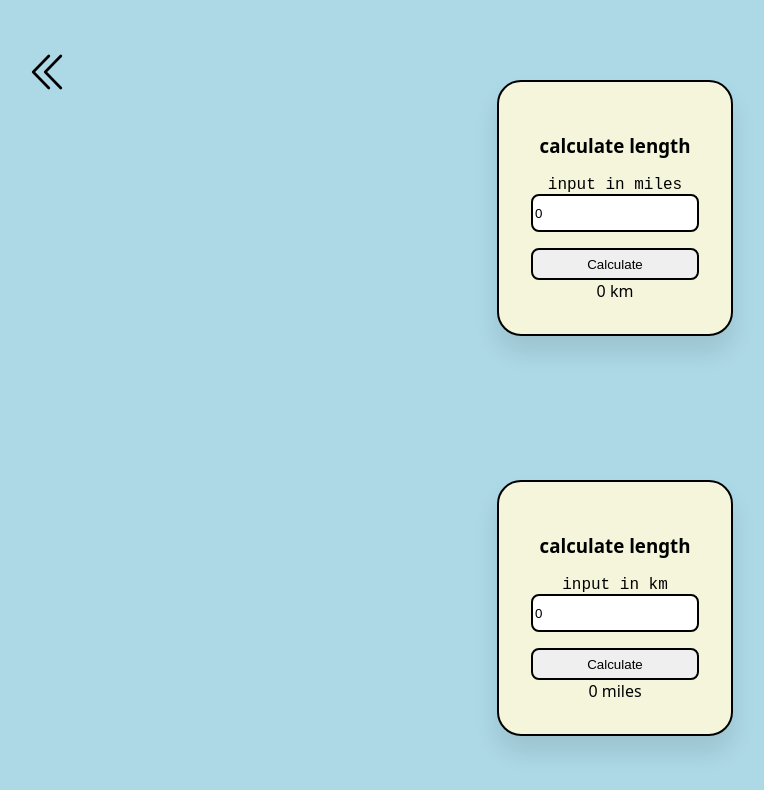
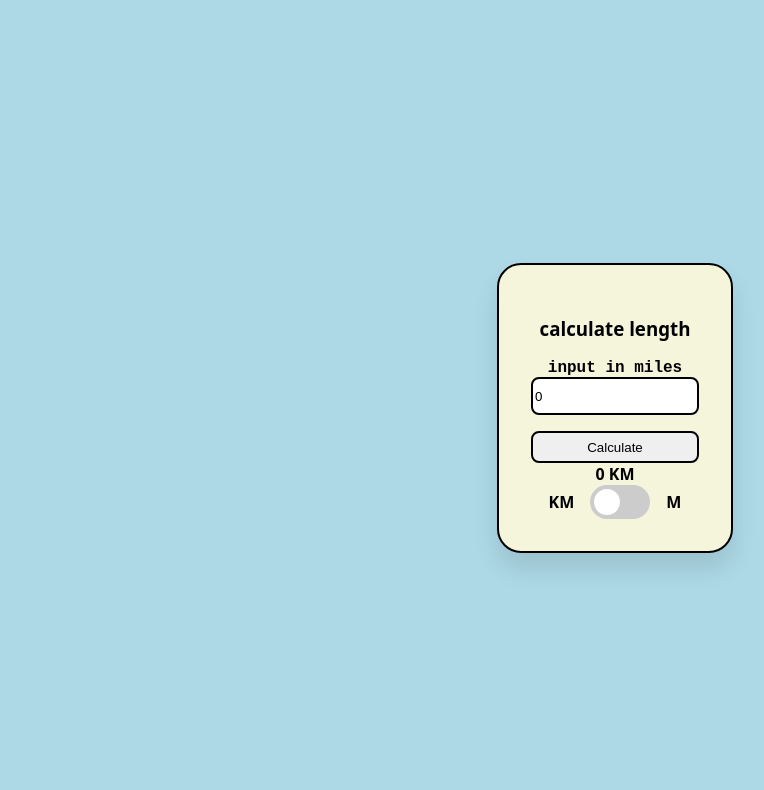
Before and after one commit to amanafro/multi-cal, a Svelte app: page /Length in a window 1280 px wide. Shown: the top 790 px of the page, without its empty margins (25-789 px from the left). Built offline with nearby package versions, Linux system fonts and the light colour scheme; a web font is replaced by a local one.

Commit message:
final commit, the app is finished.

```diff
--- a/src/app.css
+++ b/src/app.css
@@ -6,6 +6,7 @@
   place-items: center;
   background-color: lightblue;
   font-family: 'Sono', monospace;
+  font-weight: bolder;
 }
 
 h3, h2, span {
@@ -37,13 +38,6 @@ input {
   border: .125rem solid;
 }
 
-.arrow {
-  display: flex;
-  position: absolute;
-  top: 3rem;
-  left: 3rem;
-}
-
 button {
   margin-top: 1rem;
   height: 2rem;
@@ -52,16 +46,19 @@ button {
   border-radius: .5rem;
 }
 
+.switch {
+  display: flex;
+  justify-content: space-evenly;
+  align-items: center;
+}
+
+.switch span {
+  padding-inline: 1rem;
+}
+
 @media only screen and (max-width: 600px) {
   main  {
     padding: 1rem;
     border-radius: .75rem;
   }
-
-  .arrow {
-    top: 1.5rem;
-    right: 1.5rem;
-  }
-
-
 }
--- a/src/components/Switch.svelte
+++ b/src/components/Switch.svelte
@@ -1,6 +1,5 @@
 <script>
     export let checked = false;
-    export let color = "#2196F3";
 </script>
 
 <style>
--- a/src/pages/Area.svelte
+++ b/src/pages/Area.svelte
@@ -6,10 +6,10 @@
     let choices = ["Square", "Triangle", "Rectangle", "Circle"];
 
     const PI = 3.141592;
-    let radius = 0;
+    let radius;
 
-    let side1 = 0;
-    let side2 = 0;
+    let side1;
+    let side2;
 
     let squareArea = 0;
     let triangleArea = 0;
@@ -17,64 +17,90 @@
     let circleArea = 0;
 
     function square() {
-        squareArea = side1 * side2;
-        return squareArea;
+        squareArea = side1 * side1;
+        triangleArea = squareArea.toFixed(2);
+        return triangleArea;
 
     }
     function triangle() {
         triangleArea = (side1 * side2) * .5;
+        triangleArea = triangleArea.toFixed(2);
         return triangleArea;
     }
     function rectangle() {
         rectangleArea = side1 * side2;
+        rectangleArea = rectangleArea.toFixed(2);
+        return rectangleArea;
     }
     function circle() {
-        circleArea = PI * radius^2
+        circleArea = PI * radius * radius;
+        circleArea = circleArea.toFixed(2);
         return circleArea;
     }
 
 </script>
-
-<main>
-    <p>what you want</p>
-    <select bind:value={selectedChoice}>
-        {#each choices as choice }
-            <option>{choice}</option>
-        {/each}
-    </select>
-    {#if selectedChoice }
-        <p>{selectedChoice}</p>
-    {/if}
-
-    <button>select</button>
-</main>
-
-
-
+<div>
+    {#if selectedChoice === "Square"}
         <main>
             <label>
                 <h3>{title}</h3>
-        input the first side<br>
+                input the side<br>
                 <input type="number" bind:value={side1}><br>
-        input the second side<br>
-        <input type="number" bind:value={side2}><br>
                 <button on:click={square}>Calculate</button><br>
                 <span>{parseFloat(squareArea.toFixed(2)) + " cm²"}</span>
             </label>
         </main>
+        {/if}
+
+    {#if selectedChoice === "Rectangle"}
+        <main>
+            <label>
+                <h3>{title}</h3>
+                input the height<br>
+                <input type="number" bind:value={side1}><br>
+                input the width<br>
+                <input type="number" bind:value={side2}><br>
+                <button on:click={rectangle}>Calculate</button><br>
+                <span>{rectangleArea + " cm²"}</span>
+            </label>
+        </main>
+        {/if}
+
+    {#if selectedChoice === "Triangle"}
+        <main>
+            <label>
+                <h3>{title}</h3>
+                input the height<br>
+                <input type="number" bind:value={side1}><br>
+                input the base <br>
+                <input type="number" bind:value={side2}><br>
+                <button on:click={triangle}>Calculate</button><br>
+                <span>{triangleArea + " cm²"}</span>
+            </label>
+        </main>
+        {/if}
+
+    {#if selectedChoice === "Circle"}
+        <main>
+            <label>
+                <h3>{title}</h3>
+                input the radius<br>
+                <input type="number" bind:value={radius}><br>
+                <button on:click={circle}>Calculate</button><br>
+                <span>{circleArea + " cm²"}</span>
+            </label>
+        </main>
+        {/if}
 
     <main>
         <label>
-        <h3>{title}</h3>
-        input the first side<br>
-        <input type="number" bind:value={side1}><br>
-        input the second side<br>
-        <input type="number" bind:value={side2}><br>
-        <button on:click={triangle}>Calculate</button><br>
-        <span>{parseFloat(triangleArea.toFixed(2)) + " cm²"}</span>
+            choose an option
+            <select bind:value={selectedChoice}>
+                <option value="">Choose something</option>
+                {#each choices as choice}
+                    <option>{choice}</option>
+                {/each}
+            </select>
         </label>
     </main>
-
-<style>
-
-</style>
+</div>
--- a/src/pages/Home.svelte
+++ b/src/pages/Home.svelte
@@ -21,6 +21,9 @@
 <style>
     .intro {
         display: flex;
+        flex-shrink: 1;
+        margin: 1rem;
+        margin-inline: auto;
         flex-direction: row;
         gap: 1rem;
     }
@@ -29,6 +32,10 @@
         main  {
             padding: 1rem;
         }
+
+        .intro {
+            display: grid;
+        }
     }
 
 </style>
--- a/src/pages/Interest.svelte
+++ b/src/pages/Interest.svelte
@@ -1,20 +1,18 @@
 <script>
-
     let loan;
     let percentage;
     let period = 12;
     let result = 0;
 
-    let selectedMonth;
+    let selectedMonth = 4; // Initialize with a default value
     let months = [4, 6, 8, 10, 12, 16, 20, 24, 30, 36];
-
 
     function interestRateConverter() {
         result = loan * (percentage / 100) * (selectedMonth / period);
-        return result;
+        // No need to use parseFloat here
+        result = result.toFixed(2);
     }
-
-    </script>
+</script>
 
 <main>
     <label>
@@ -23,16 +21,13 @@
         <input type="number" bind:value={loan}><br>
         input in interest rate<br>
         <input type="number" bind:value={percentage}><br>
-        input in interest rate<br>
+        select the period (month)<br>
         <select bind:value={selectedMonth}>
-        {#each months as month}
-            <option>{month}</option>
-        {/each}
-        </select>
-        {#if selectedMonth}
-            <p>selected {selectedMonth}</p>
-        {/if}
-        <button on:click={interestRateConverter}>Calculate</button><br>
-        <span>{"CHF "+parseFloat(result.toFixed(2))}</span>
+            {#each months as month}
+                <option>{month}</option>
+            {/each}
+        </select><br>
+        <button on:click={interestRateConverter}>calculate</button><br>
+        <span>{"CHF " + result}</span>
     </label>
 </main>
--- a/src/pages/Length.svelte
+++ b/src/pages/Length.svelte
@@ -1,6 +1,4 @@
 <script>
-
-    import Arrow from '../assets/arrow.svg';
 
     const title = "calculate length";
 
@@ -10,6 +8,7 @@
 
     function milesToKM() {
         km1 = miles1 * conversionMiles
+        km1 = km1.toFixed(2);
         return km1;
     }
 
@@ -18,41 +17,48 @@
     const conversionKM = 0.62137;
     function kmToMiles() {
         miles2 = km2 * conversionKM
+        miles2 = miles2.toFixed(2);
         return miles2;
     }
 
+    import Switch from "../components/Switch.svelte";
+
+    let switchChoice = false;
+
 </script>
-
-<img src={Arrow} alt="arrow" class="arrow">
+<div>
+    {#if switchChoice === false}
         <main>
-
             <label>
                 <h3>{title}</h3>
                 input in miles<br>
                 <input type="number" bind:value={miles1}><br>
                 <button on:click={milesToKM}>Calculate</button><br>
-    <span>{parseFloat(km1.toFixed(2)) + " km"}</span>
+                <span>{km1 + " KM"}</span>
             </label>
+            <div class="switch">
+                <span>KM</span>
+                <Switch bind:checked={switchChoice}></Switch><br>
+                <span>M</span>
+            </div>
+        </main>
+    {/if}
 
-</main>
 
+    {#if switchChoice === true}
         <main>
             <label>
                 <h3>{title}</h3>
                 input in km<br>
                 <input type="number" bind:value={km2}><br>
                 <button on:click={kmToMiles}>Calculate</button><br>
-    <span>{parseFloat(miles2.toFixed(2)) + " miles"}</span>
+                <span>{miles2+ " Miles"}</span>
             </label>
+            <div class="switch">
+                <span>KM</span>
+                <Switch bind:checked={switchChoice}></Switch><br>
+                <span>M</span>
+            </div>
         </main>
-
-<style>
-
-    .arrow {
-        display: flex;
-        position: absolute;
-        top: 3rem;
-        left: 3rem;
-    }
-
-</style>
+    {/if}
+</div>
--- a/src/pages/Percentage.svelte
+++ b/src/pages/Percentage.svelte
@@ -1,22 +1,24 @@
 <script>
-    let amount = 0;
-    let percentage = 0;
+    let amount ;
+    let percentage;
     let result = 0;
 
     function percentageCalculator() {
         result = amount * percentage / 100;
+        result = result.toFixed(2);
         return result;
     }
 </script>
 
 <main>
 <label>
+
     <h3>calculate percentage</h3>
+    input the percentage<br>
+    <input type="number" bind:value={percentage}><br>
     input the amount<br>
     <input type="number" bind:value={amount}><br>
-    input the percentage<br>
-    <input type="number" bind:value={percentage}><br>
     <button on:click={percentageCalculator}>Calculate</button><br>
-    <span>{parseFloat(result.toFixed(2))}</span>
+    <span>{result + " amount"}</span>
 </label>
 </main>
--- a/src/pages/Temperature.svelte
+++ b/src/pages/Temperature.svelte
@@ -1,39 +1,52 @@
 <script>
 
     let celsius2 = 0;
-    let fahrenheit2 = 0;
+    let fahrenheit2;
     let conversion2 = 5/9;
 
     function fahrenheitToCelsius() {
         celsius2 = conversion2 * (fahrenheit2 - 32);
+        celsius2 = celsius2.toFixed(2);
         return celsius2;
     }
 
     const title = "calculate temperature";
 
-    let celsius1 = 0;
+    let celsius1;
     let fahrenheit1 = 0;
     let conversion1 = 9/5;
 
     function celsiusToFahrenheit() {
         fahrenheit1 = (conversion1 * celsius1) + 32;
+        fahrenheit1 = fahrenheit1.toFixed(2);
         return fahrenheit1;
     }
 
+    import Switch from "../components/Switch.svelte";
+
+    let switchChoice = false;
+
 </script>
 
+<div>
 
-<div>
+    {#if switchChoice === false}
         <main>
             <label>
                 <h3>{title}</h3>
                 input in fahrenheit<br>
                 <input type="number" bind:value={fahrenheit2}><br>
                 <button on:click={fahrenheitToCelsius}>Calculate</button><br>
-            <span>{parseFloat(celsius2.toFixed(2)) + " °C"}</span>
+                <span>{parseFloat(celsius2) + " °C"}</span>
             </label>
+            <div class="switch">
+                <span>°C</span>
+                <Switch bind:checked={switchChoice}></Switch><br>
+                <span>°F</span>
+            </div>
         </main>
-
+        {/if}
+    {#if switchChoice === true}
         <main>
             <label>
                 <h3>{title}</h3>
@@ -42,6 +55,18 @@
                 <button on:click={celsiusToFahrenheit}>Calculate</button><br>
                 <span>{parseFloat(fahrenheit1.toFixed(2)) + " °F"}</span>
             </label>
+            <div class="switch">
+                <span>°C</span>
+                <Switch bind:checked={switchChoice}></Switch><br>
+                <span>°F</span>
+            </div>
         </main>
+        {/if}
 
 </div>
+
+<style>
+    .switch {
+        padding: 1rem 0;
+    }
+</style>
```
Also changed, not shown: src/assets/arrow.svg (deleted). Lines whose indentation alone changed are shown as unchanged.
